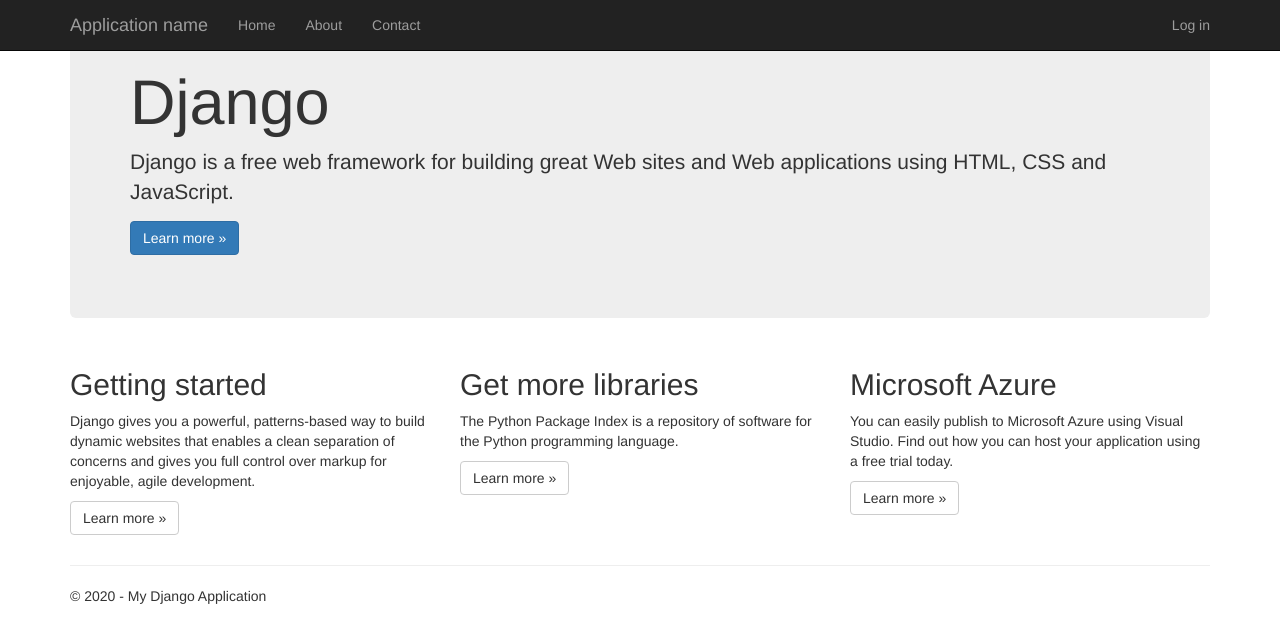
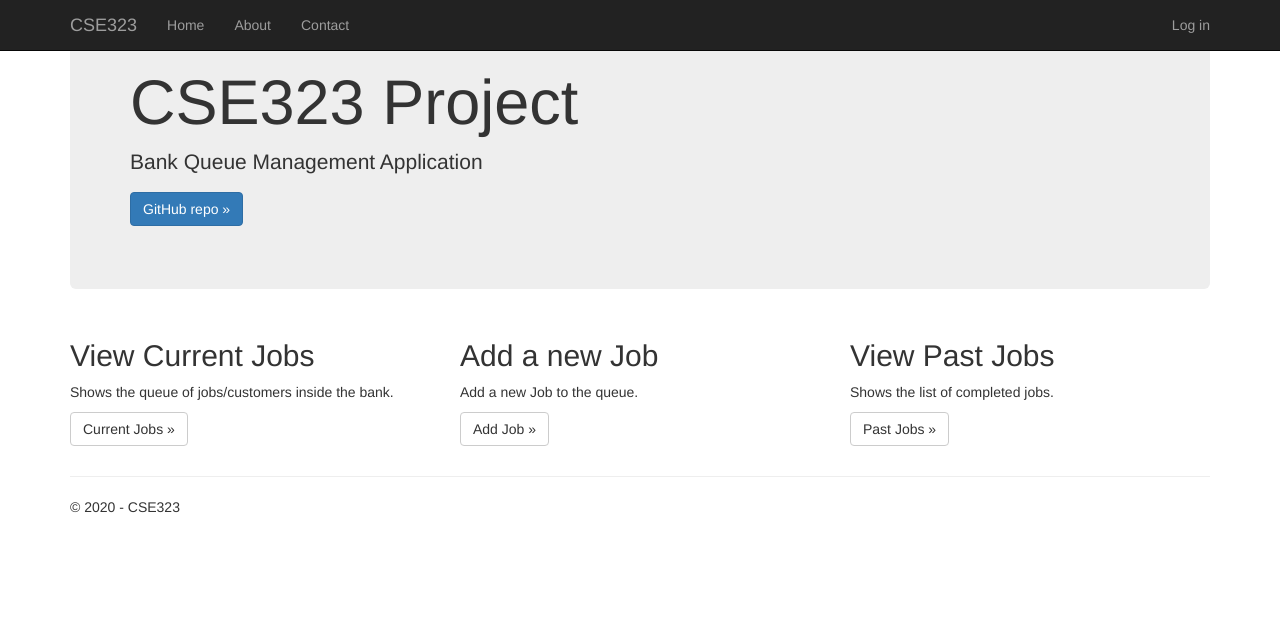
Before and after one commit to sakibsadmanshajib/CSE323, a Django app: page / in a window 1280 px wide. Shown: the top 643 px of the page. Run offline with Django 3.2, Linux system fonts and the light colour scheme; some libraries are stand-ins or nearby versions.

Commit message:
v0.01a Rev 1 -Edited the .gitignore, index and layout

```diff
--- a/CSE323/app/templates/app/index.html
+++ b/CSE323/app/templates/app/index.html
@@ -3,30 +3,26 @@
 {% block content %}
 
 <div class="jumbotron">
-    <h1>Django</h1>
-    <p class="lead">Django is a free web framework for building great Web sites and Web applications using HTML, CSS and JavaScript.</p>
-    <p><a href="https://www.djangoproject.com/" class="btn btn-primary btn-large">Learn more &raquo;</a></p>
+    <h1>CSE323 Project</h1>
+    <p class="lead">Bank Queue Management Application</p>
+    <p><a href="https://github.com/sakibsadmanshajib/CSE323" class="btn btn-primary btn-large">GitHub repo &raquo;</a></p>
 </div>
 
 <div class="row">
     <div class="col-md-4">
-        <h2>Getting started</h2>
-        <p>
-            Django gives you a powerful, patterns-based way to build dynamic websites that
-            enables a clean separation of concerns and gives you full control over markup
-            for enjoyable, agile development.
-        </p>
-        <p><a class="btn btn-default" href="https://djangobook.com/django-tutorials/">Learn more &raquo;</a></p>
+        <h2>View Current Jobs</h2>
+        <p>Shows the queue of jobs/customers inside the bank.</p>
+        <p><a class="btn btn-default" href="{% url 'getCurrentJobs' %}">Current Jobs &raquo;</a></p>
     </div>
     <div class="col-md-4">
-        <h2>Get more libraries</h2>
-        <p>The Python Package Index is a repository of software for the Python programming language.</p>
-        <p><a class="btn btn-default" href="https://pypi.org/">Learn more &raquo;</a></p>
+        <h2>Add a new Job</h2>
+        <p>Add a new Job to the queue.</p>
+        <p><a class="btn btn-default" href="{% url 'addJob' %}">Add Job &raquo;</a></p>
     </div>
     <div class="col-md-4">
-        <h2>Microsoft Azure</h2>
-        <p>You can easily publish to Microsoft Azure using Visual Studio. Find out how you can host your application using a free trial today.</p>
-        <p><a class="btn btn-default" href="http://azure.microsoft.com">Learn more &raquo;</a></p>
+        <h2>View Past Jobs</h2>
+        <p>Shows the list of completed jobs.</p>
+        <p><a class="btn btn-default" href="{% url 'getPastJobs' %}">Past Jobs &raquo;</a></p>
     </div>
 </div>
 
--- a/CSE323/app/templates/app/layout.html
+++ b/CSE323/app/templates/app/layout.html
@@ -19,7 +19,7 @@
                     <span class="icon-bar"></span>
                     <span class="icon-bar"></span>
                 </button>
-                <a href="/" class="navbar-brand">Application name</a>
+                <a href="/" class="navbar-brand">CSE323</a>
             </div>
             <div class="navbar-collapse collapse">
                 <ul class="nav navbar-nav">
@@ -36,7 +36,7 @@
 {% block content %}{% endblock %}
         <hr/>
         <footer>
-            <p>&copy; {{ year }} - My Django Application</p>
+            <p>&copy; {{ year }} - CSE323</p>
         </footer>
     </div>
 
```
